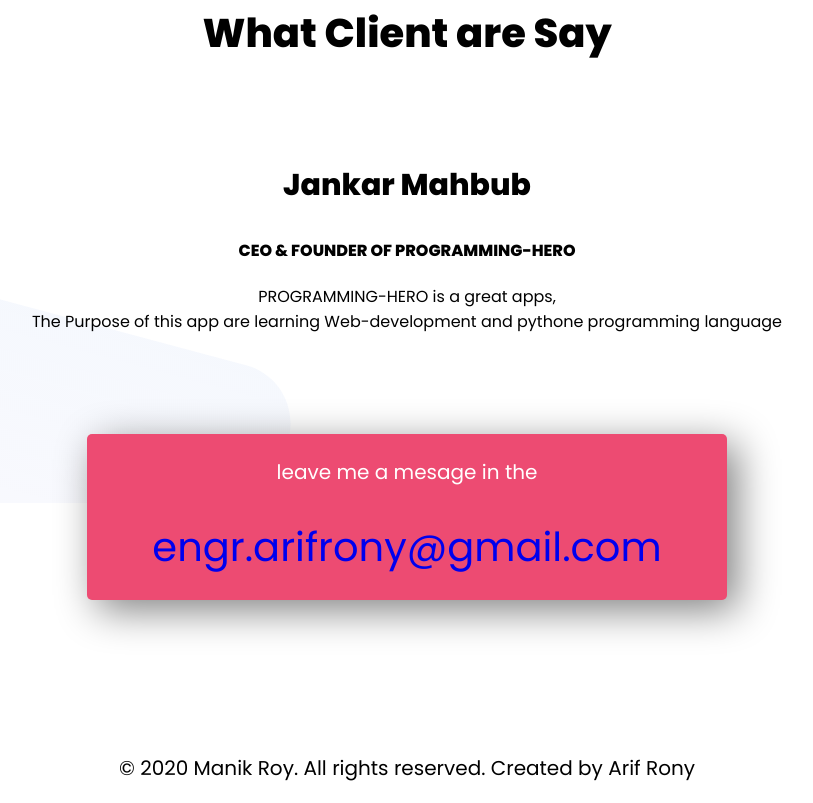
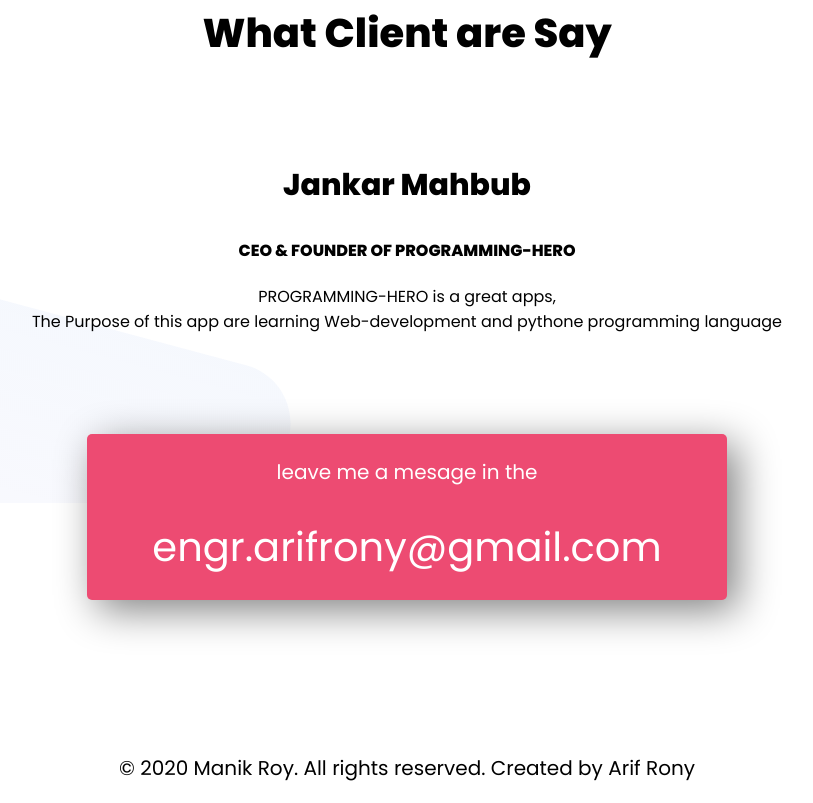
Before and after one commit to engrArifRony/personal-website, a plain HTML site: page index.html in a window 1280 px wide. Shown: the part 2097-2900 px from the top of the page, without its empty margins (233-1046 px from the left). Drawn offline with Linux system fonts and the light colour scheme.

Commit message:
I hope to submit this

```diff
--- a/style.css
+++ b/style.css
@@ -99,7 +99,9 @@ section{
 }
 .mail{
     font-size: 40px;
-
+}
+.mail a{
+    color: #fff;
 }
 .client h3{
     font-size: 30px;
```
